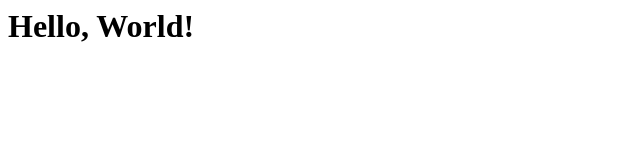
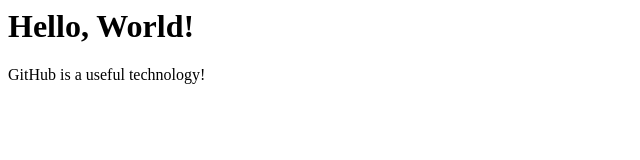
Before and after one commit to yanaostapchuk/git_test2025, a plain HTML site: page index.html in a window 1280 px wide. Shown: the whole page, without its empty margins (0-640 px from the left). Drawn offline with Linux system fonts and the light colour scheme.

Commit message:
Add paragraph

```diff
--- a/index.html
+++ b/index.html
@@ -1 +1,2 @@
 <h1>Hello, World!</h1>
+<p> GitHub is a useful technology!</p>
```
